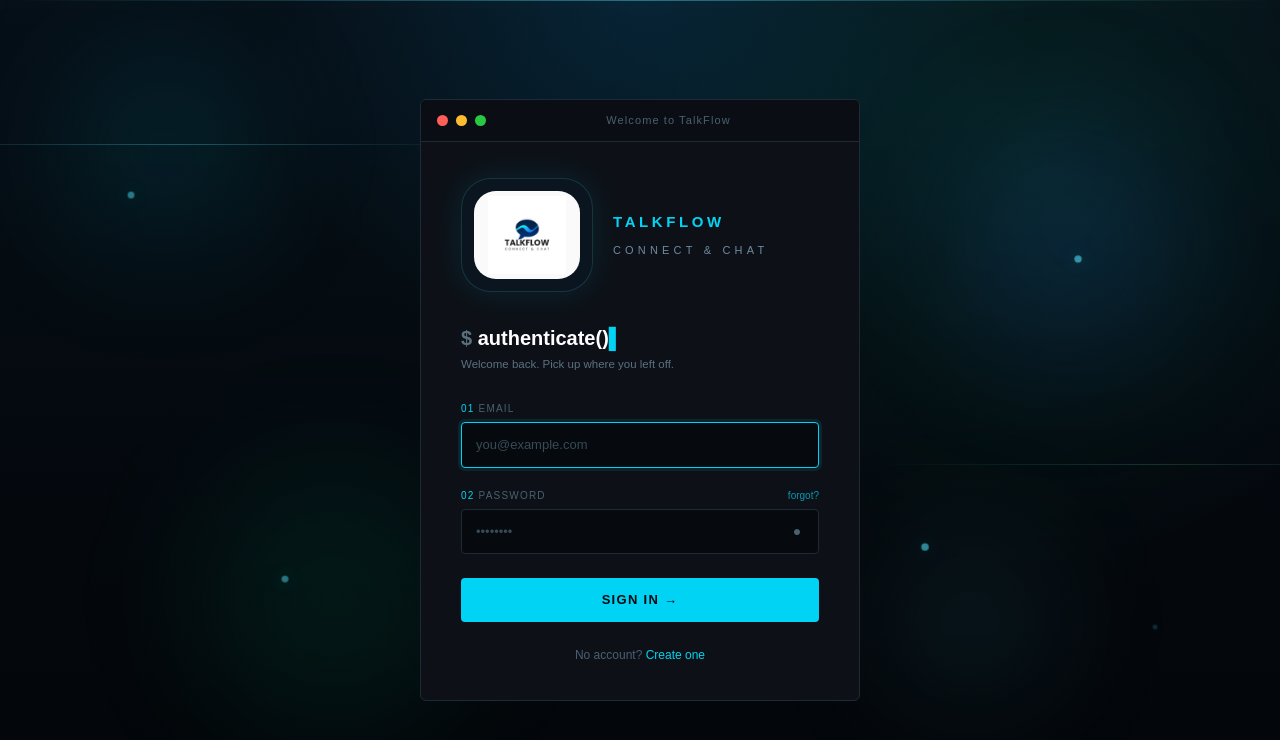
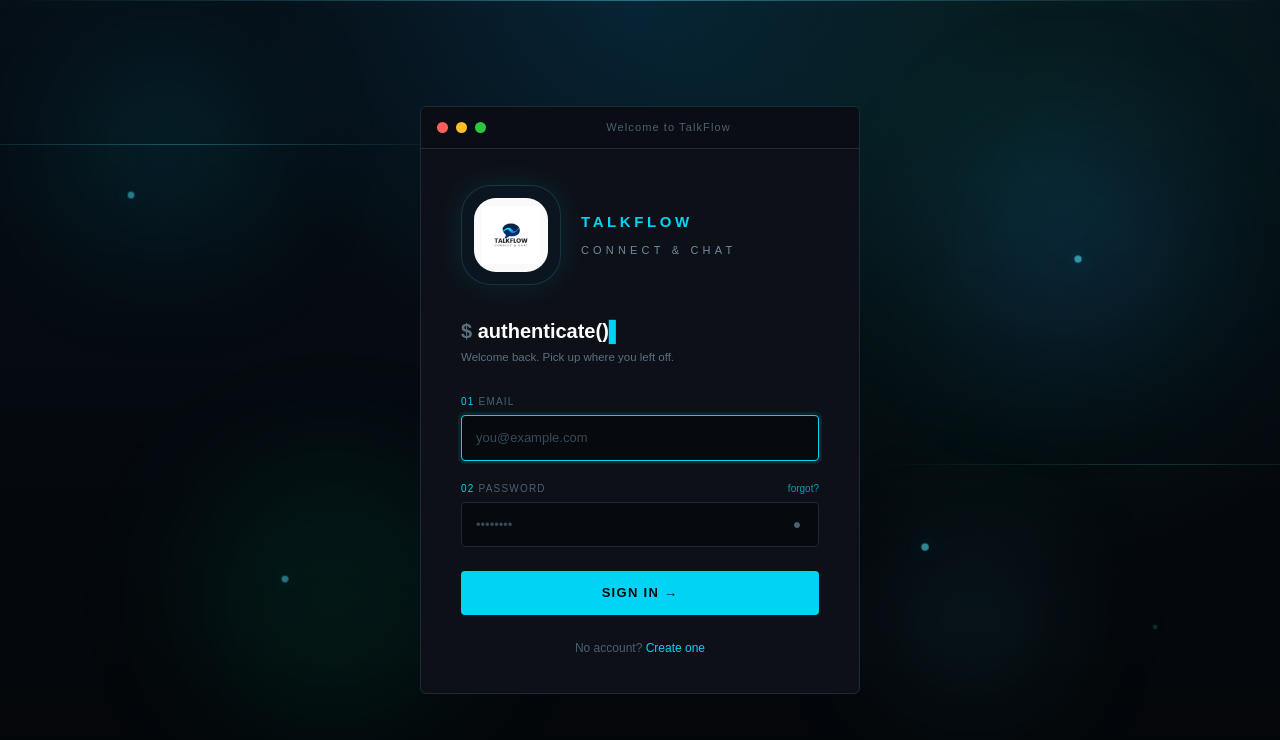
Before and after one commit to Sugi004/TalkFlow, a Next.js app in the folder frontend/: page /login in a window 1280 px wide. Shown: the top 740 px of the page. Built offline with nearby package versions, Linux system fonts and the light colour scheme; no server answers.

Commit message:
style: adjust logo dimensions on login page and standardize viewport height unit on profile page

```diff
--- a/frontend/app/chat/page.tsx
+++ b/frontend/app/chat/page.tsx
@@ -194,7 +194,7 @@
 
     return (
         <>
-            <div className="flex h-dvh min-h-[100dvh] bg-[#080c10] overflow-hidden">
+            <div className="flex h-dvh min-h-dvh bg-[#080c10] overflow-hidden">
 
                 {/* Sidebar toggle for mobile */}
                 {!sidebarOpen && !activeConv && (
--- a/frontend/app/login/page.tsx
+++ b/frontend/app/login/page.tsx
@@ -123,15 +123,16 @@
 
                     {/* Logo */}
                     <div className="mb-8 flex items-center gap-5">
-                        <div className="grid h-[114px] w-[132px] shrink-0 place-items-center rounded-[30px] border border-cyan-300/15 bg-[#0a1520] p-3 shadow-[0_0_32px_rgba(0,204,255,.1)]">
+                        <div className="grid h-[100px] w-[100px] shrink-0 place-items-center rounded-[30px] border border-cyan-300/15 bg-[#0a1520] p-3 shadow-[0_0_32px_rgba(0,204,255,.1)]">
                             <div className="grid h-full w-full place-items-center rounded-[22px] bg-white/98 px-2 py-1 shadow-[inset_0_1px_0_rgba(255,255,255,.35)]">
                                 <Image
                                     src="/android-chrome-192x192.png"
                                     alt="TalkFlow"
-                                    width={102}
-                                    height={78}
+                                    unoptimized
+                                    width={120}
+                                    height={120}
                                     priority
-                                    className="block h-[78px] w-[102px] object-contain object-center"
+                                    className="block h-auto w-auto object-contain object-center"
                                 />
                             </div>
                         </div>
--- a/frontend/app/profile/page.tsx
+++ b/frontend/app/profile/page.tsx
@@ -289,7 +289,7 @@
 
     return (
         <>
-            <div className="relative flex min-h-[100dvh] items-center justify-center overflow-hidden bg-[#080c10] px-4 py-6 font-mono sm:min-h-screen sm:py-10">
+            <div className="relative flex min-h-dvh items-center justify-center overflow-hidden bg-[#080c10] px-4 py-6 font-mono sm:min-h-screen sm:py-10">
                 {/* Grid */}
                 <div
                     className="fixed inset-0 pointer-events-none"
```
